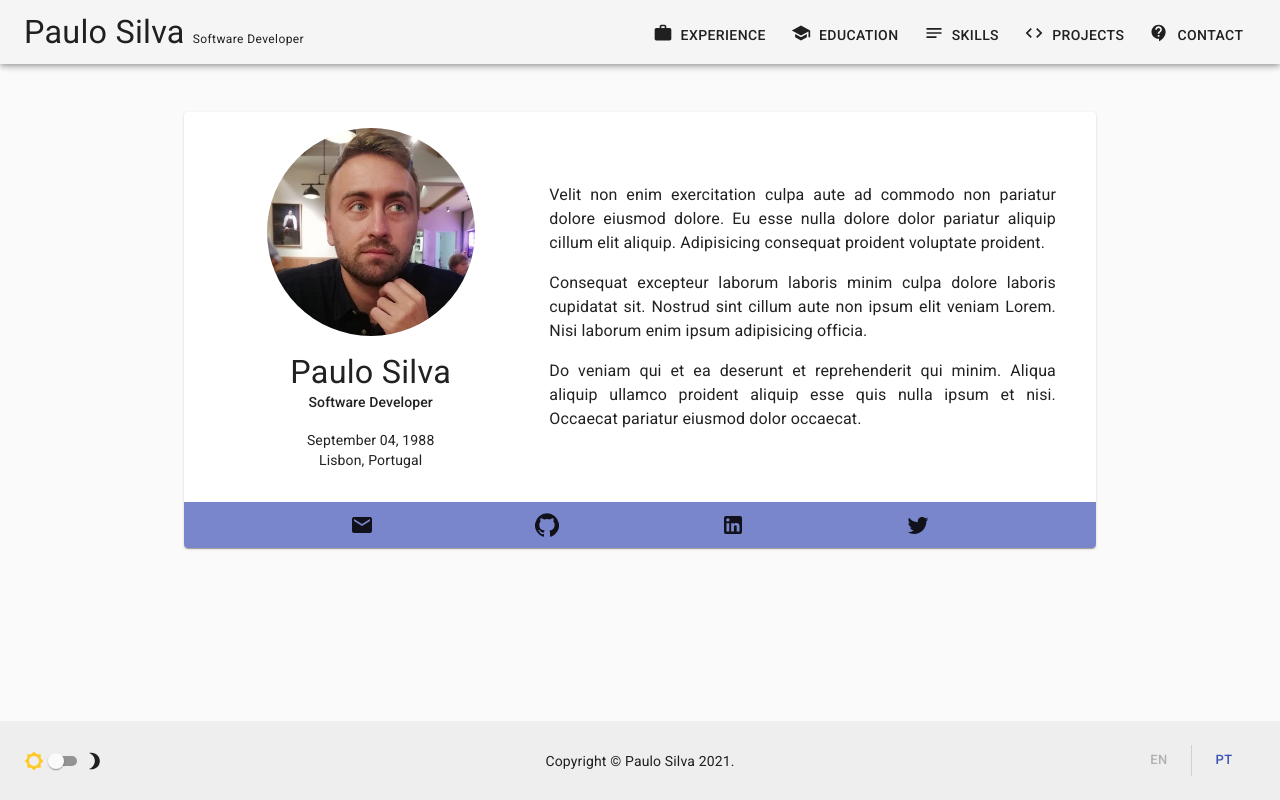
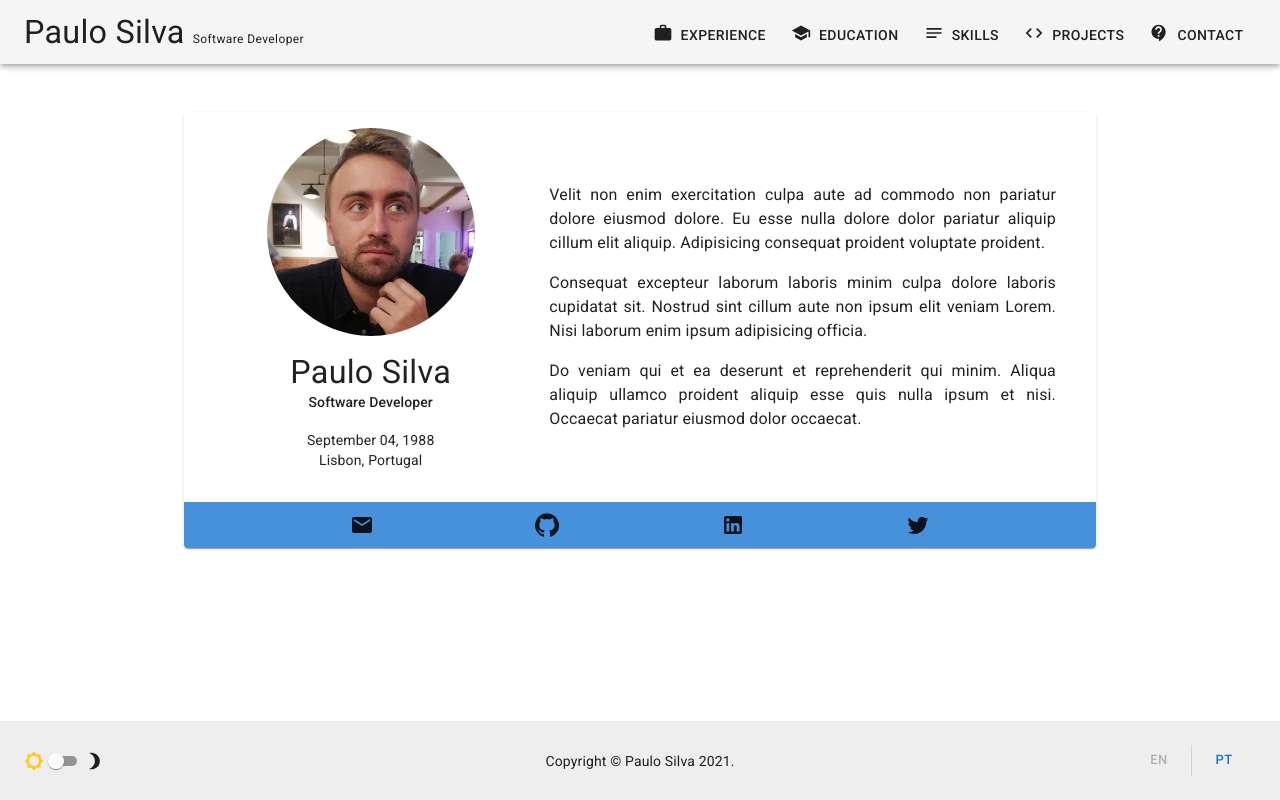
Before and after one commit to padsilva/about-me, a Next.js app: page / in a window 1280 px wide. Built offline with nearby package versions, Linux system fonts and the light colour scheme.

Commit message:
material ui dark/light theme

```diff
--- a/src/components/Contact/index.js
+++ b/src/components/Contact/index.js
@@ -95,7 +95,7 @@ const Contact = () => {
             </Grid>
             <Grid item xs={12}>
               <Box display="flex" justifyContent="flex-end">
-                <Button variant="contained" color="primary" type="submit">
+                <Button variant="contained" color="secondary" type="submit">
                   {f('sendButton')}
                 </Button>
               </Box>
--- a/src/components/SocialLinks/index.js
+++ b/src/components/SocialLinks/index.js
@@ -3,7 +3,7 @@ import { Email, GitHub, LinkedIn, Twitter } from '@material-ui/icons'
 
 const useStyles = makeStyles((theme) => ({
   actions: {
-    backgroundColor: theme.palette.primary.light
+    backgroundColor: theme.palette.primary[theme.palette.type]
   }
 }))
 
--- a/src/styles/theme.js
+++ b/src/styles/theme.js
@@ -4,7 +4,25 @@ import { createMuiTheme, responsiveFontSizes } from '@material-ui/core/styles'
 export const darkTheme = responsiveFontSizes(
   createMuiTheme({
     palette: {
-      type: 'dark'
+      type: 'dark',
+      background: {
+        paper: '#424242',
+        default: '#121212',
+        level2: '#333',
+        level1: '#212121'
+      },
+      primary: {
+        main: '#90caf9',
+        light: 'rgb(166, 212, 250)',
+        dark: 'rgb(100, 141, 174)',
+        contrastText: 'rgba(0, 0, 0, 0.87)'
+      },
+      secondary: {
+        main: '#f48fb1',
+        light: 'rgb(246, 165, 192)',
+        dark: 'rgb(170, 100, 123)',
+        contrastText: 'rgba(0, 0, 0, 0.87)'
+      }
     }
   })
 )
@@ -13,7 +31,25 @@ export const darkTheme = responsiveFontSizes(
 export const lightTheme = responsiveFontSizes(
   createMuiTheme({
     palette: {
-      type: 'light'
+      type: 'light',
+      background: {
+        paper: '#fff',
+        default: '#fff',
+        level2: '#f5f5f5',
+        level1: '#fff'
+      },
+      primary: {
+        main: '#1976d2',
+        light: 'rgb(71, 145, 219)',
+        dark: 'rgb(17, 82, 147)',
+        contrastText: '#fff'
+      },
+      secondary: {
+        main: 'rgb(220, 0, 78)',
+        light: 'rgb(227, 51, 113)',
+        dark: 'rgb(154, 0, 54)',
+        contrastText: '#fff'
+      }
     }
   })
 )
```
